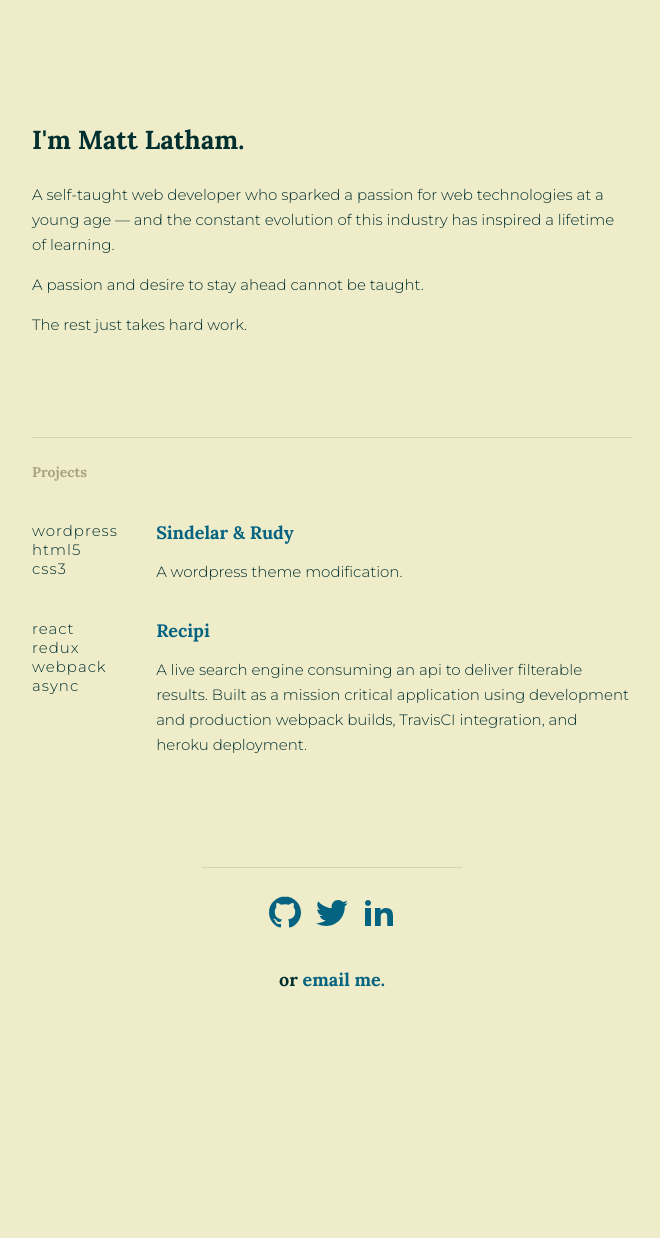
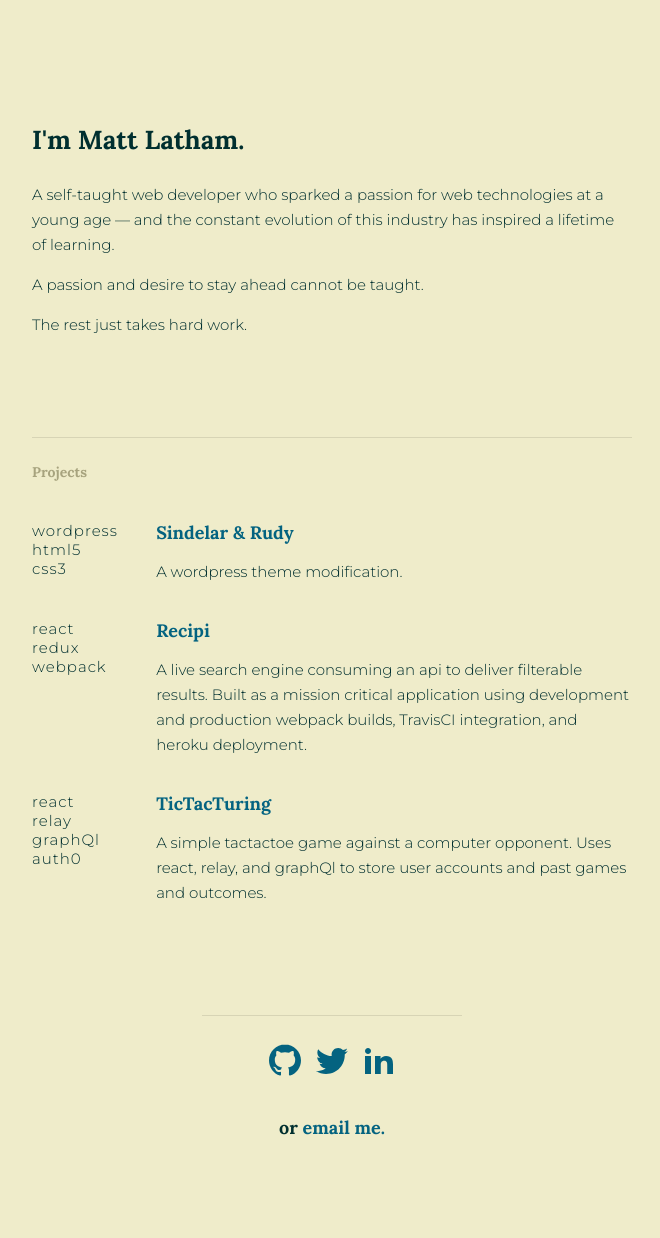
Before and after one commit to notafunction/portfolio, a Jekyll site: the page built from index.html, in a window 1280 px wide. Shown: the whole page, without its empty margins (308-968 px from the left). Built offline with Jekyll 4.4.1, drawn with Linux system fonts in a browser that asks for light colours; nearby versions of some CDN libraries; before the commit the page ends 1090 px from its top, so only the background shows below that.

Commit message:
Update projects

```diff
--- a/_data/projects.yml
+++ b/_data/projects.yml
@@ -1,7 +1,6 @@
 - name: Sindelar & Rudy
   url: http://sindelarrudybridalbeauty.com
   description: A wordpress theme modification.
-  date: Jan 2014 to Present
   tags:
     - wordpress
     - html5
@@ -13,10 +12,19 @@
     A live search engine consuming an api to deliver filterable results.
     Built as a mission critical application using development and production webpack builds,
     TravisCI integration, and heroku deployment.
-
-  date: Feb 2017 to Present
   tags:
     - react
     - redux
     - webpack
-    - async
+
+- name: TicTacTuring
+
+  url: https://tictacturing-ml.herokuapp.com
+  description: |
+    A simple tactactoe game against a computer opponent. Uses react, relay, and graphQl to store user
+    accounts and past games and outcomes.
+  tags:
+    - react
+    - relay
+    - graphQl
+    - auth0
```
